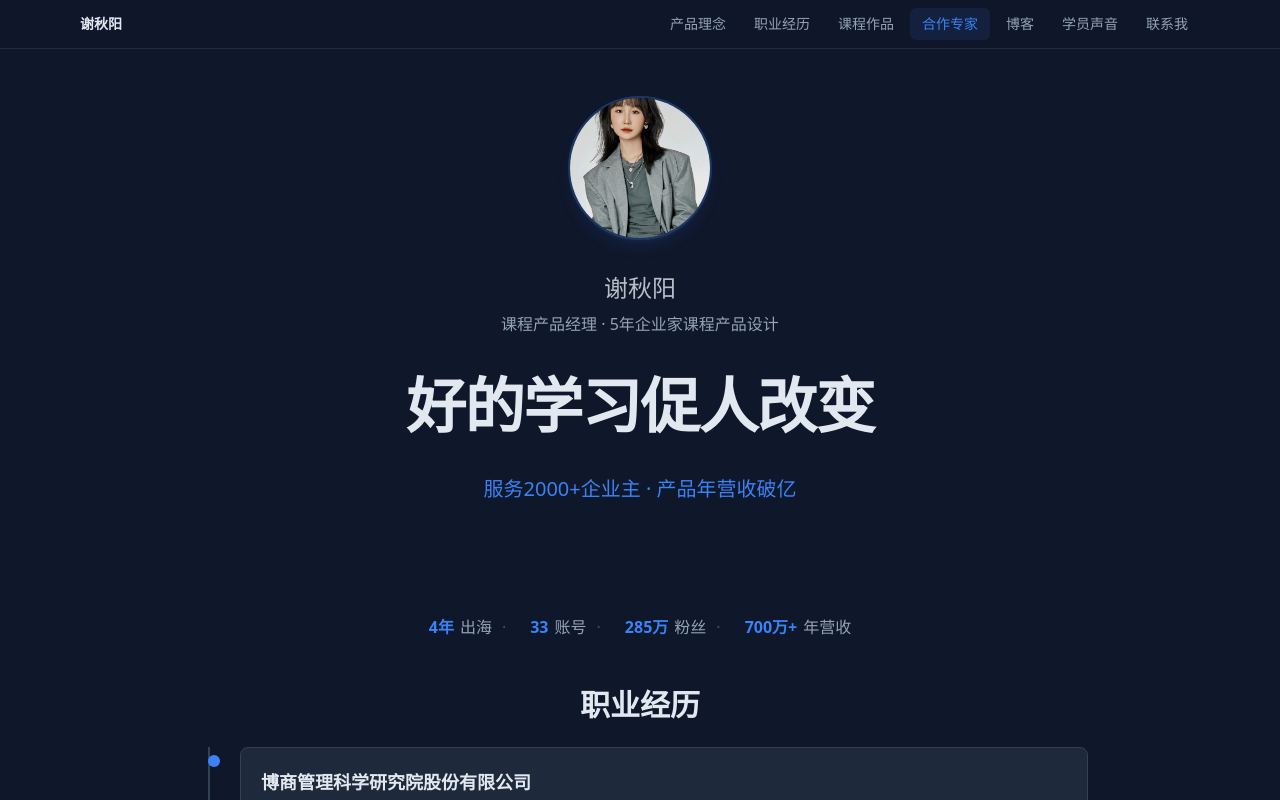
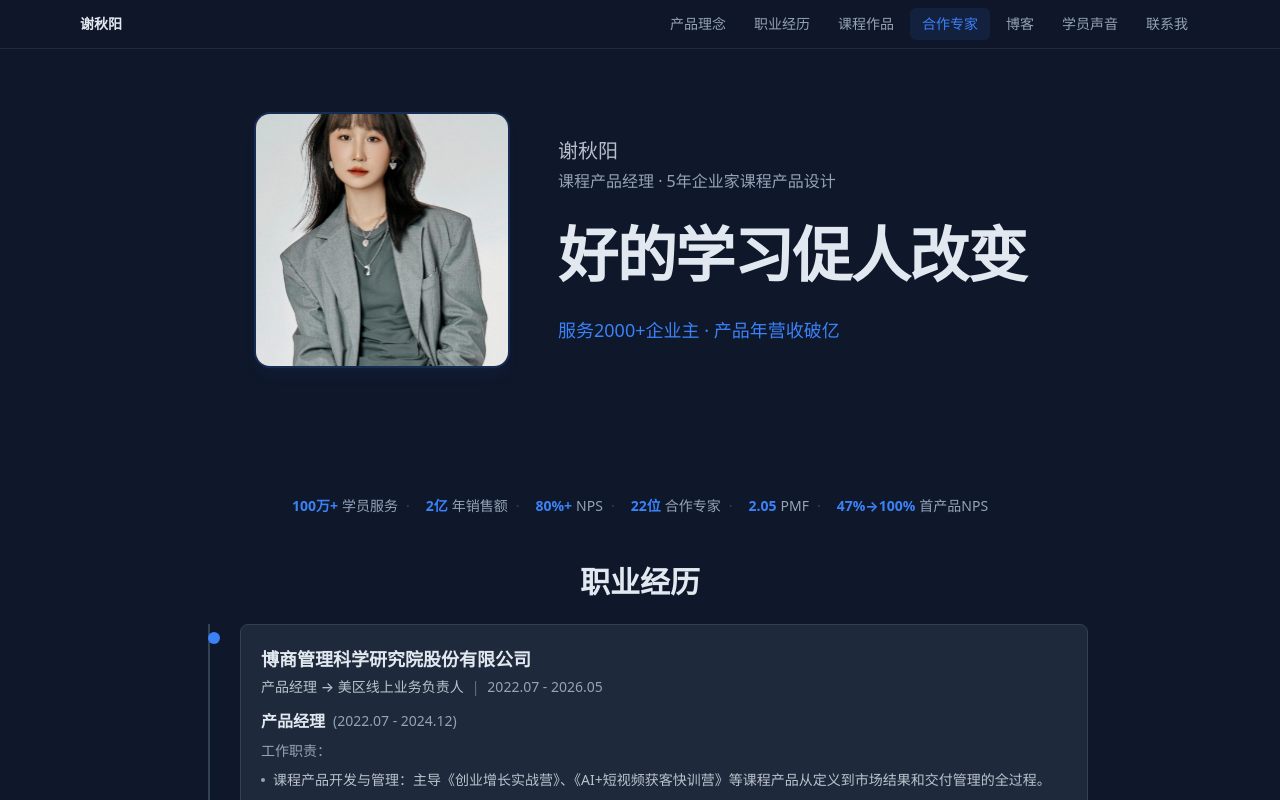
Before and after one commit to xqyclin910-oss/clin-portfolio, a Next.js app: page / in a window 1280 px wide. Shown: the top 800 px of the page. Built offline with nearby package versions, Linux system fonts and the light colour scheme.

Commit message:
refactor: Hero改为左右横向布局+方形圆角照片，StatsCard恢复课程产品数据
Coze-Commit-Type: user
Coze-User-ID: 1132941795395483
Coze-Conversation-ID: 9004599

```diff
--- a/src/components/portfolio/Hero.tsx
+++ b/src/components/portfolio/Hero.tsx
@@ -4,41 +4,44 @@ import Image from 'next/image';
 
 export function Hero() {
   return (
-    <section className="min-h-[60vh] flex items-center justify-center px-6 py-16 md:py-24">
-      <div className="max-w-3xl mx-auto text-center">
-        {/* 个人照片 - 圆形裁剪 + 细边框 */}
-        <div className="mb-8 flex justify-center">
-          <div className="relative w-28 h-28 md:w-36 md:h-36 rounded-full overflow-hidden border-2 border-primary/30 shadow-lg shadow-primary/10">
+    <section className="min-h-[60vh] flex items-center justify-center px-6 py-12 md:py-16">
+      {/* PC端：左右横向布局；移动端：堆叠 */}
+      <div className="max-w-4xl mx-auto flex flex-col md:flex-row items-center gap-8 md:gap-12">
+
+        {/* 左侧：方形圆角照片 */}
+        <div className="relative w-48 h-48 md:w-64 md:h-64 rounded-2xl overflow-hidden border-2 border-primary/20 shadow-lg shadow-primary/5 flex-shrink-0">
           <Image
             src="/assets/profile_photo.jpg"
             alt="谢秋阳"
             fill
             className="object-cover"
             priority
-              sizes="(max-width: 768px) 112px, 144px"
+            sizes="(max-width: 768px) 192px, 256px"
           />
         </div>
-        </div>
 
+        {/* 右侧：文字内容 */}
+        <div className="text-center md:text-left flex-1">
           {/* 姓名 - 小字 */}
-        <h1 className="text-xl md:text-2xl font-medium mb-2 text-foreground/80">
+          <h1 className="text-lg md:text-xl font-medium mb-1 text-foreground/80">
             谢秋阳
           </h1>
 
-        {/* 职位信息 - 更小 */}
-        <p className="text-sm md:text-base text-muted-foreground mb-8">
+          {/* 职位信息 */}
+          <p className="text-sm md:text-base text-muted-foreground mb-6">
             课程产品经理 · 5年企业家课程产品设计
           </p>
 
           {/* Slogan - 视觉重心，最大字体 */}
-        <h2 className="text-4xl md:text-6xl font-black mb-8 text-foreground tracking-tight leading-tight">
+          <h2 className="text-3xl md:text-5xl lg:text-6xl font-black mb-6 text-foreground tracking-tight leading-tight">
             好的学习促人改变
           </h2>
 
-        {/* 副标题 - 适中 */}
-        <p className="text-lg md:text-xl text-primary font-medium">
+          {/* 副标题 */}
+          <p className="text-base md:text-lg text-primary font-medium">
             服务2000+企业主 · 产品年营收破亿
           </p>
+        </div>
       </div>
     </section>
   );
--- a/src/components/portfolio/StatsCard.tsx
+++ b/src/components/portfolio/StatsCard.tsx
@@ -1,25 +1,27 @@
 'use client';
 
-// 精简的出海核心数据
+// 课程产品经理核心数据
 const stats = [
-  { value: '4年', label: '出海' },
-  { value: '33', label: '账号' },
-  { value: '285万', label: '粉丝' },
-  { value: '700万+', label: '年营收' },
+  { value: '100万+', label: '学员服务' },
+  { value: '2亿', label: '年销售额' },
+  { value: '80%+', label: 'NPS' },
+  { value: '22位', label: '合作专家' },
+  { value: '2.05', label: 'PMF' },
+  { value: '47%→100%', label: '首产品NPS' },
 ];
 
 export function StatsCard() {
   return (
     <section className="px-4 py-4">
-      <div className="max-w-4xl mx-auto">
+      <div className="max-w-5xl mx-auto">
         {/* 一行紧凑展示 */}
-        <div className="flex items-center justify-center gap-3 md:gap-6 text-sm md:text-base">
+        <div className="flex items-center justify-center gap-2 md:gap-4 text-xs md:text-sm flex-wrap">
           {stats.map((stat, index) => (
-            <span key={index} className="inline-flex items-center gap-1.5">
+            <span key={index} className="inline-flex items-center gap-1">
               <span className="font-bold text-primary">{stat.value}</span>
               <span className="text-muted-foreground">{stat.label}</span>
               {index < stats.length - 1 && (
-                <span className="text-muted-foreground/40 ml-1">·</span>
+                <span className="text-muted-foreground/30 ml-1">·</span>
               )}
             </span>
           ))}
```
Lines whose indentation alone changed are shown as unchanged.
